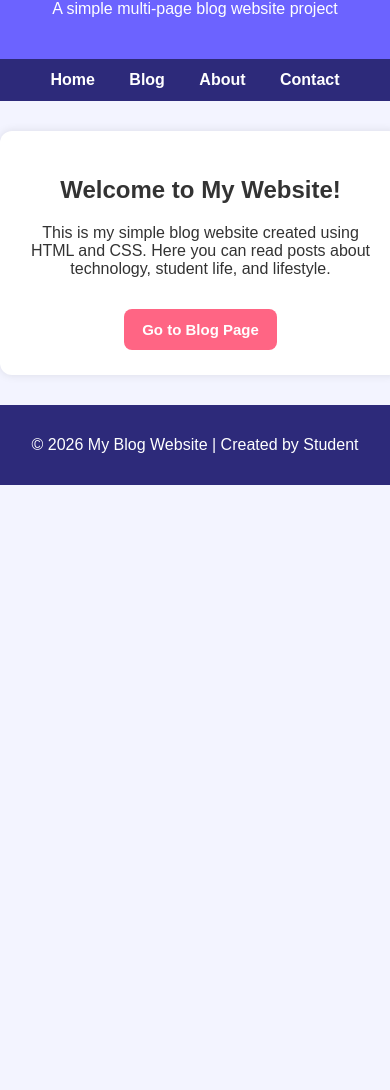
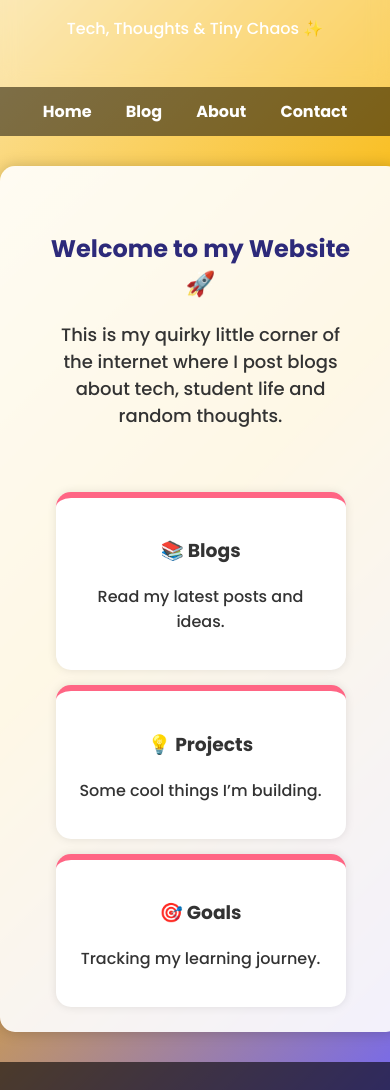
Before and after one commit to parths256/my-blog-website, a plain HTML site: page index.html in a window 390 px wide. Shown: the part 105-1195 px from the top of the page. Before the commit the page ends 844 px from the top, so only its background shows below. Drawn offline with Linux system fonts and the light colour scheme.

Commit message:
Revamp index.html with new design and features
Updated styling and layout for improved aesthetics and responsiveness. Added new sections for blogs, projects, and goals.

```diff
--- a/index.html
+++ b/index.html
@@ -5,25 +5,28 @@
   <meta name="viewport" content="width=device-width, initial-scale=1.0">
   <title>Home | Code & Coffee</title>
 
+  <link href="https://fonts.googleapis.com/css2?family=Poppins:wght@300;500;700&display=swap" rel="stylesheet">
+
   <style>
     body {
       margin: 0;
-      font-family: Arial, sans-serif;
-      background: #F3F4FF;
+      font-family: 'Poppins', sans-serif;
+      background: linear-gradient(135deg, #fceabb, #f8b500, #6c63ff);
       color: #333;
     }
 
     header {
-      background: #6C63FF;
+      background: rgba(255, 255, 255, 0.2);
+      backdrop-filter: blur(10px);
+      text-align: center;
+      padding: 30px;
       color: white;
-      padding: 25px;
-      text-align: center;
     }
 
     nav {
-      background: #2D2A7A;
+      background: rgba(0, 0, 0, 0.5);
+      text-align: center;
       padding: 12px;
-      text-align: center;
     }
 
     nav a {
@@ -39,34 +42,54 @@
 
     .container {
       width: 90%;
-      max-width: 900px;
+      max-width: 1000px;
       margin: 30px auto;
-      background: white;
+      background: rgba(255, 255, 255, 0.9);
       padding: 25px;
-      border-radius: 12px;
-      box-shadow: 0px 0px 10px rgba(0,0,0,0.1);
-      text-align: center;
+      border-radius: 15px;
+      box-shadow: 0px 0px 15px rgba(0,0,0,0.2);
     }
 
-    button {
-      background: #FF6584;
-      color: white;
-      border: none;
-      padding: 12px 18px;
-      border-radius: 8px;
-      cursor: pointer;
-      margin-top: 15px;
-      font-size: 15px;
-      font-weight: bold;
+    .hero {
+      text-align: center;
+      padding: 20px;
     }
 
-    button:hover {
-      background: #ff3f6c;
+    .hero h2 {
+      color: #2D2A7A;
+    }
+
+    .hero p {
+      font-size: 18px;
+    }
+
+    .cards {
+      display: flex;
+      gap: 15px;
+      margin-top: 25px;
+      flex-wrap: wrap;
+      justify-content: center;
+    }
+
+    .card {
+      background: white;
+      width: 250px;
+      padding: 20px;
+      border-radius: 15px;
+      text-align: center;
+      box-shadow: 0px 0px 10px rgba(0,0,0,0.1);
+      transition: 0.3s;
+      border-top: 6px solid #FF6584;
+    }
+
+    .card:hover {
+      transform: scale(1.05);
+      box-shadow: 0px 0px 20px rgba(0,0,0,0.2);
     }
 
     footer {
       text-align: center;
-      background: #2D2A7A;
+      background: rgba(0,0,0,0.6);
       color: white;
       padding: 15px;
       margin-top: 30px;
@@ -77,8 +100,8 @@
 <body>
 
   <header>
-    <h1>Code & Coffee</h1>
-    <p>A simple multi-page blog website project</p>
+    <h1>☕ Code & Coffee</h1>
+    <p>Tech, Thoughts & Tiny Chaos ✨</p>
   </header>
 
   <nav>
@@ -89,19 +112,33 @@
   </nav>
 
   <div class="container">
-    <h2>Welcome to My Website!</h2>
-    <p>
-      This is my simple blog website created using HTML and CSS.
-      Here you can read posts about technology, student life, and lifestyle.
-    </p>
 
-    <a href="blog.html">
-      <button>Go to Blog Page</button>
-    </a>
+    <div class="hero">
+      <h2>Welcome to my Website 🚀</h2>
+      <p>This is my quirky little corner of the internet where I post blogs about tech, student life and random thoughts.</p>
+    </div>
+
+    <div class="cards">
+      <div class="card">
+        <h3>📚 Blogs</h3>
+        <p>Read my latest posts and ideas.</p>
+      </div>
+
+      <div class="card">
+        <h3>💡 Projects</h3>
+        <p>Some cool things I’m building.</p>
+      </div>
+
+      <div class="card">
+        <h3>🎯 Goals</h3>
+        <p>Tracking my learning journey.</p>
+      </div>
+    </div>
+
   </div>
 
   <footer>
-    <p>© 2026 My Blog Website | Created by Student</p>
+    <p>© 2026 Code & Coffee | Made with ☕ + 💻</p>
   </footer>
 
 </body>
```
